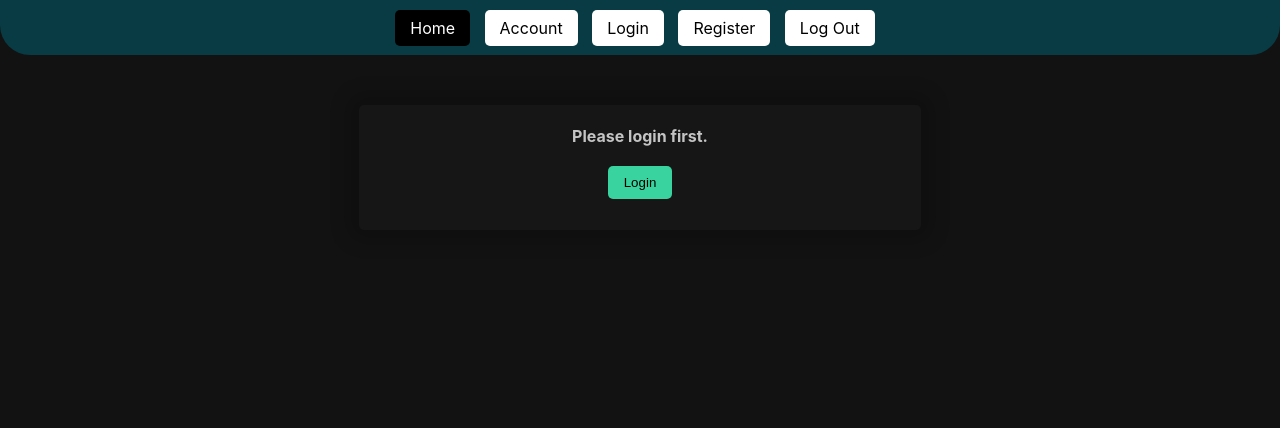
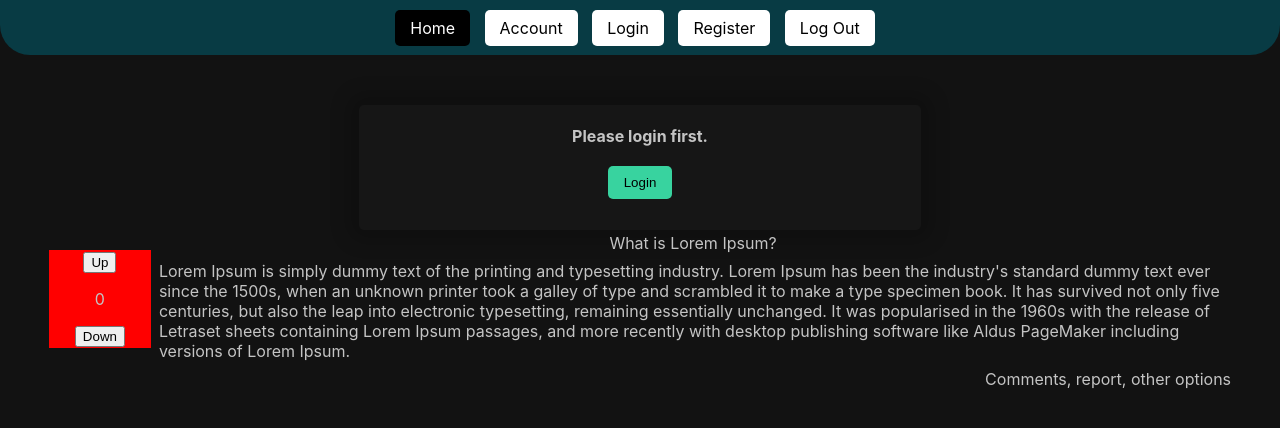
Before and after one commit to omega0verride/askepoka.al, a PHP site: page /home.php in a window 1280 px wide. Shown: the top 428 px of the page. Run offline with PHP 8.4, Linux system fonts and the light colour scheme.

Commit message:
created a card structure for each post

```diff
--- a/home.php
+++ b/home.php
@@ -5,6 +5,39 @@
     <title>Welcome</title>
     <meta name="viewport" content="width=device-width, initial-scale=1.0">
     <link rel="stylesheet" type="text/css" href="assets/stylesheet.css" />
+
+    <style>
+        .card-table{
+            /* border: 1px solid white; */
+        }
+        .card {
+            padding-left: 3%;
+            width: 94%;
+            text-align: center;
+        }
+
+        .card-title {
+            text-align: center;
+        }
+
+        .card-content {
+            text-align: left;
+            padding: 5px;
+        }
+
+        .card-controls {
+            text-align: right;
+        }
+
+        .votes {
+            float: left;
+            border: 1px solid red;
+            background-color: red;
+            text-align: center;
+            width: 100px;
+            height: 100%;
+        }
+    </style>
 </head>
 
 <body>
@@ -25,6 +58,27 @@
         include("templates/login_prompt.html");
     }
     ?>
+
+    <div class="card">
+        <table class="card-table">
+            <tr class="card-table">
+                <td rowspan="2" class="card-table">
+                    <div class="votes">
+                        <button>Up</button>
+                        <p id="cnt">0</p>
+                        <button>Down</button>
+                    </div>
+                </td>
+                <td class="card-table card-title">What is Lorem Ipsum?</td>
+            </tr>
+            <tr class="card-table">
+                <td class="card-table card-content">Lorem Ipsum is simply dummy text of the printing and typesetting industry. Lorem Ipsum has been the industry's standard dummy text ever since the 1500s, when an unknown printer took a galley of type and scrambled it to make a type specimen book. It has survived not only five centuries, but also the leap into electronic typesetting, remaining essentially unchanged. It was popularised in the 1960s with the release of Letraset sheets containing Lorem Ipsum passages, and more recently with desktop publishing software like Aldus PageMaker including versions of Lorem Ipsum.</td>
+            </tr>
+            <tr class="card-table">
+                <td colspan="2" class="card-table card-controls">Comments, report, other options</td>
+            </tr>
+        </table>
+    </div>
 </body>
 
 </html>
```
